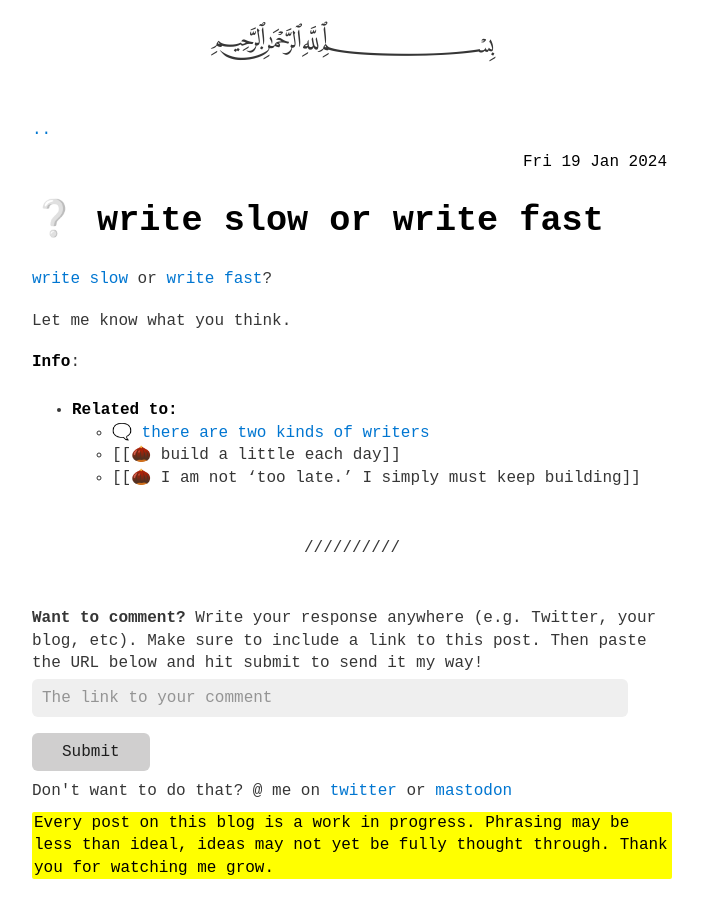
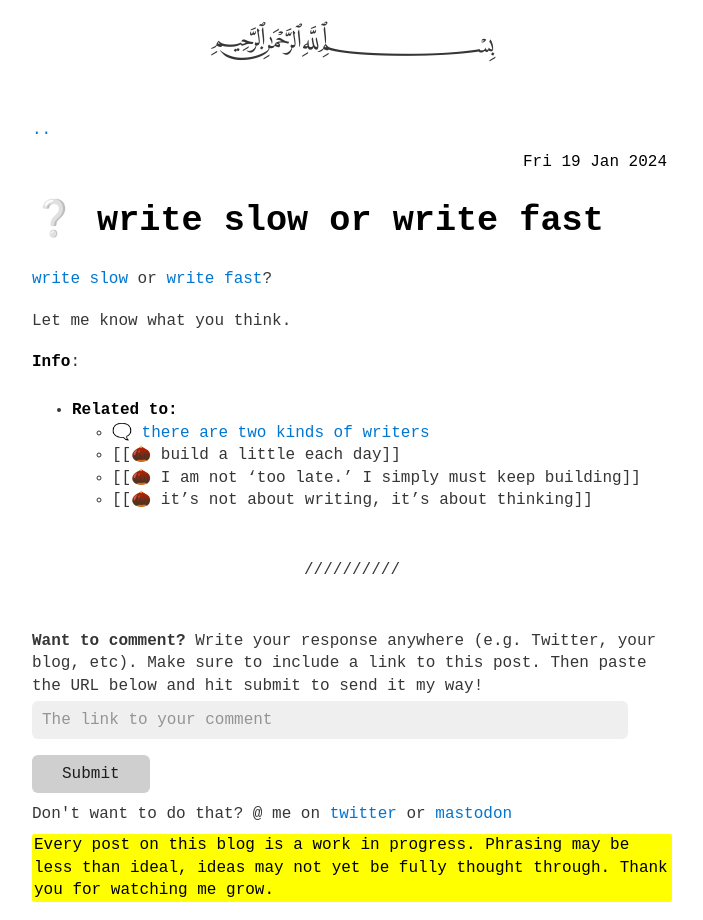
Before and after one commit to person-al/person-al.github.io, a Jekyll site: the page built from _posts/2024-01-19-❔-write-slow-or-write-fast.md, in a window 1280 px wide. Shown: the whole page, without its empty margins (288-991 px from the left). Built offline with Jekyll 4.4.1, drawn with Linux system fonts in a browser that asks for light colours.

Commit message:
add one more relevant connection

```diff
--- a/_posts/2024-01-19-❔-write-slow-or-write-fast.md
+++ b/_posts/2024-01-19-❔-write-slow-or-write-fast.md
@@ -15,3 +15,4 @@ Let me know what you think.
 	- [🗨️ there are two kinds of writers]({% post_url 2022-02-20-🗨️-there-are-two-kinds-of-writers %})
 	- [[🌰 build a little each day]]
 	- [[🌰 I am not 'too late.' I simply must keep building]]
+	- [[🌰 it's not about writing, it's about thinking]]
```
